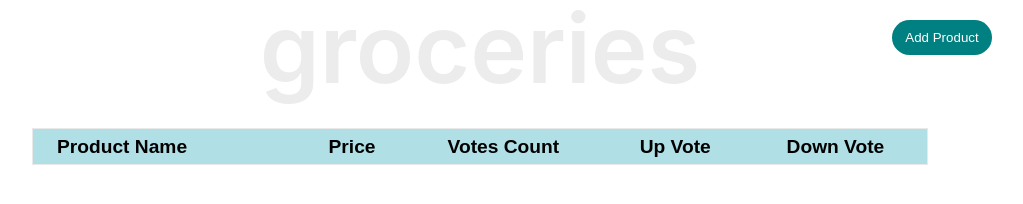
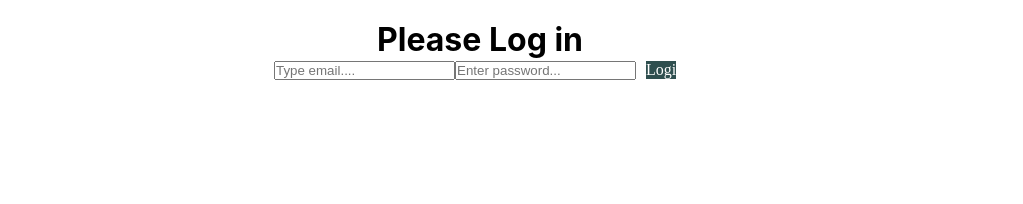
Before and after one commit to fkahindi/grocery-app, a React app: page /dashboard in a window 1280 px wide. Shown: the whole page, without its empty margins (160-1183 px from the left). Built offline with nearby package versions, Linux system fonts and the light colour scheme.

Commit message:
authenicate users to dashboard, custom hook, server

```diff
--- a/package.json
+++ b/package.json
@@ -8,6 +8,7 @@
     "@testing-library/user-event": "^13.5.0",
     "react": "^18.1.0",
     "react-dom": "^18.1.0",
+    "react-router-dom": "^6.3.0",
     "react-scripts": "5.0.1",
     "web-vitals": "^2.1.4",
     "webpack-dev-middleware": "^5.3.3"
@@ -35,5 +36,9 @@
       "last 1 firefox version",
       "last 1 safari version"
     ]
+  },
+  "devDependencies": {
+    "cors": "^2.8.5",
+    "express": "^4.18.1"
   }
 }
--- a/src/App.css
+++ b/src/App.css
@@ -19,6 +19,10 @@
     padding: 1em;
     border-radius: calc(0.5 * 100px);
     box-shadow: 0 1px 6px 0 rgba(0, 0, 0, 0.38);
+}
+
+.wrapper {
+    padding: 20px;
 }
 
 .input-text {
--- a/src/components/App.js
+++ b/src/components/App.js
@@ -1,12 +1,17 @@
 import React,{useState, useEffect} from "react";
-import Header from "./Header";
-import ProductList from "./ProductList";
+import { Route, Routes } from "react-router-dom";
 import {v4 as uuidv4} from 'uuid'
 
 import '../App.css'
+import Header from "./Header";
+import ProductList from "./ProductList";
 import AddProduct from "./AddProduct";
+import Dashboard from "./admin/Dashboard";
+import Preferences from "./admin/Preferences";
+
 const App =()=>{
   const [products, setProducts] =useState(getInitialProducts())
+  const [showInputForm, setShowInputForm] =useState(false)
 
   function getInitialProducts(){
     //get stored items
@@ -34,8 +39,6 @@ const App =()=>{
   )
  }
 
- const [showInputForm, setShowInputForm] =useState(false)
-
  const handleShowInputForm=()=>{
   setShowInputForm(!showInputForm)
  }
@@ -59,7 +62,11 @@ const App =()=>{
       )
     )
  }
+
   return(
+    <>
+      <Routes>
+        <Route path="/" exact element={
           <div className="container">
           <Header
             addInputForm={handleShowInputForm}
@@ -73,6 +80,11 @@ const App =()=>{
             handleDownVote={downVote}
           />
           </div>
+        } />
+        <Route path="/dashboard" exact element={<div className="wrapper"><Dashboard /></div>} />
+        <Route path="/preferences" exact element={<div className="wrapper"><Preferences /></div>} />
+      </Routes>
+    </>
   )
 }
 export default App
--- /dev/null
+++ b/src/components/admin/Dashboard.js
@@ -0,0 +1,16 @@
+import React from "react";
+
+import Login from "../login/Login";
+import useToken from "./useToken"
+
+export default function Dashboard(){
+
+  const {token, setToken} = useToken()
+
+  if(!token){
+    return <Login setToken={setToken}/>
+  }
+  return(
+    <h2>Dashboard</h2>
+  )
+}
--- /dev/null
+++ b/src/components/admin/Preferences.js
@@ -0,0 +1,7 @@
+import React from "react";
+
+export default function Preferences(){
+  return(
+    <h2>Preferences</h2>
+  )
+}
--- /dev/null
+++ b/src/components/admin/useToken.js
@@ -0,0 +1,21 @@
+import {useState} from 'react'
+
+export default function useToken(){
+  const getToken = () => {
+    const token = sessionStorage.getItem('token')
+    const userToken = JSON.parse(token)
+    return userToken?.token
+  }
+
+  const [token, setToken] = useState(getToken())
+
+  const saveToken = userToken => {
+    sessionStorage.setItem('token', JSON.stringify(userToken))
+    setToken(userToken.token)
+  }
+
+  return{
+    setToken: saveToken,
+    token
+  }
+}
--- /dev/null
+++ b/src/components/login/Login.css
@@ -0,0 +1,5 @@
+.login-wrapper {
+    display: flex;
+    flex-direction: column;
+    align-items: center;
+}
--- /dev/null
+++ b/src/components/login/Login.js
@@ -0,0 +1,52 @@
+import React,{useState} from "react";
+import PropTypes from "prop-types";
+
+import "./Login.css";
+
+async function loginUser(credentials){
+  return fetch('http://localhost:8080/login',{
+    method:"POST",
+    headers:{
+      "Content-Type":"application/json"
+    },
+    body:JSON.stringify(credentials)
+  })
+  .then(data=>data.json())
+}
+
+export default function Login({setToken}){
+  const [email, setEmail] = useState()
+  const [password, setPassword] = useState()
+
+  const handleSubmit =async e =>{
+    e.preventDefault()
+    const token = await loginUser({
+      email,
+      password
+    })
+    setToken(token)
+  }
+  return(
+    <div className="login-wrapper">
+      <h1>Please Log in</h1>
+      <form className="" onSubmit={handleSubmit}>
+      <input
+        type="email"
+        name="email"
+        placeholder="Type email...."
+        onChange={e=>setEmail(e.target.value)}
+      />
+      <input
+        type="password"
+        name="password"
+        placeholder="Enter password..."
+        onChange={e=>setPassword(e.target.value)}
+      />
+      <button className="btn">Login</button>
+    </form>
+    </div>
+  )
+}
+Login.propTypes = {
+  setToken:PropTypes.func.isRequired
+}
--- a/src/index.js
+++ b/src/index.js
@@ -1,5 +1,6 @@
 import React from 'react';
 import ReactDOM from 'react-dom/client';
+import { BrowserRouter as Router } from 'react-router-dom';
 import './index.css';
 import App from './components/App'
 import reportWebVitals from './reportWebVitals';
@@ -7,7 +8,9 @@ import reportWebVitals from './reportWebVitals';
 const root = ReactDOM.createRoot(document.getElementById('root'));
 root.render(
   <React.StrictMode>
-      <App />
+    <Router>
+       <App />
+    </Router>
   </React.StrictMode>
 );
 
```
Also changed, not shown: server.js (added, +13 -0 lines), src/components/Header.js (line endings or trailing spaces), 1 other file. Lines whose indentation alone changed are shown as unchanged.
